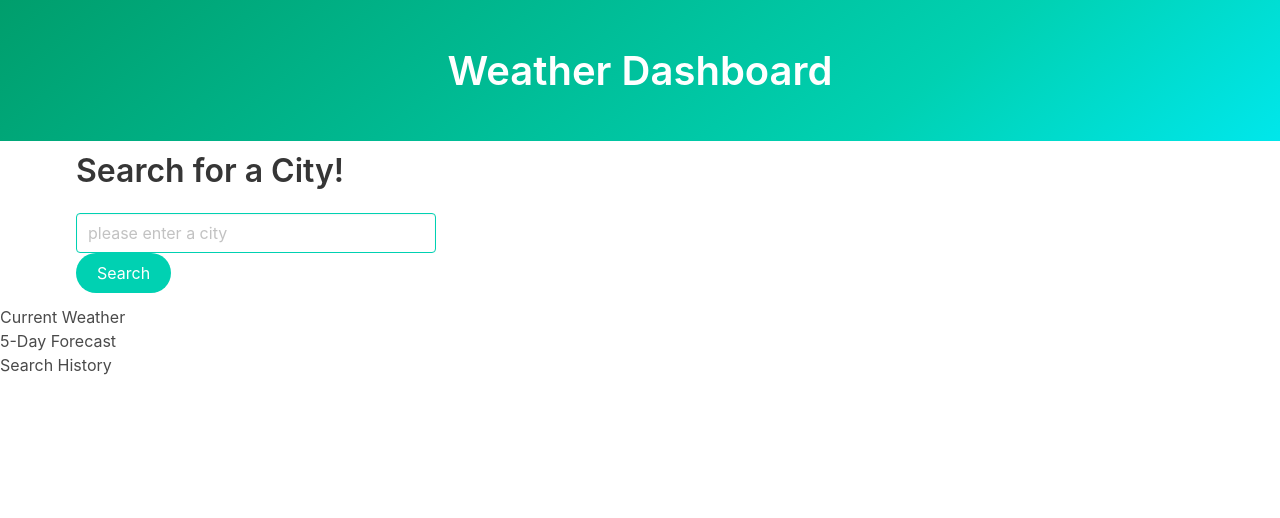
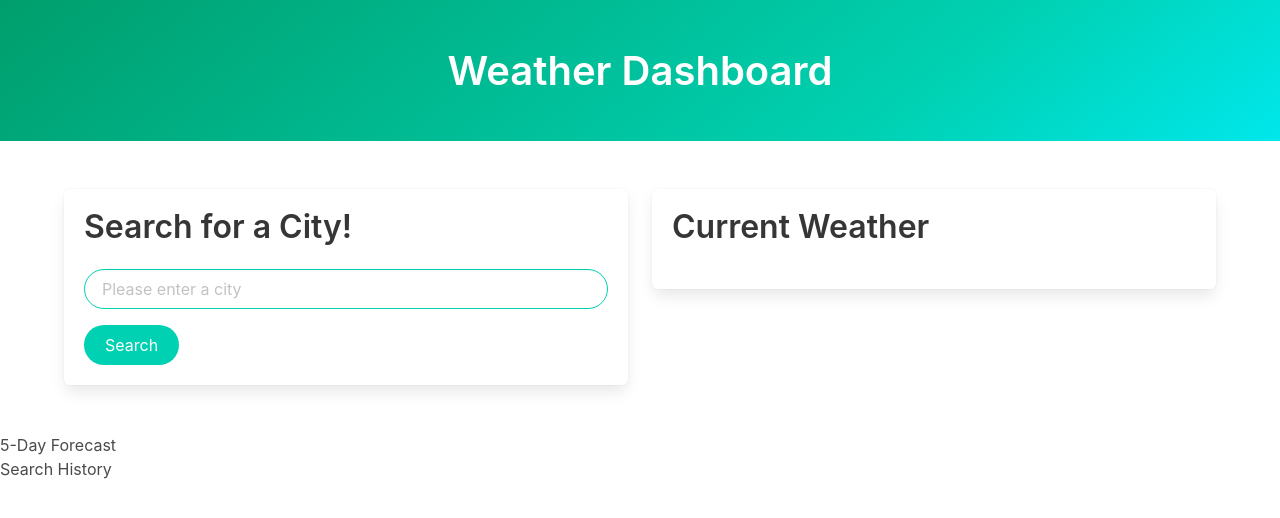
Before and after one commit to mika111420/weather-week-forecast, a plain HTML site: page index.html in a window 1280 px wide. Drawn offline with nearby package versions, Linux system fonts and the light colour scheme; files that its build step writes are made by us from their sources.

Commit message:
centered and styled search form and current weather sections

```diff
--- a/index.html
+++ b/index.html
@@ -20,21 +20,22 @@
     </section>
 
     <main>
-        <section class="search">
+        <section class="section">
             <div class="container">
-                <div class="column is-4">
+                <div class="columns">
+                    <div class="column is-half">
+                        <div class="box">
                             <p class="title is-3">Search for a City!</p>
                             <form id="searchForm">
-                        <input class="input is-primary is rounded" type="text" id="inputCity"
-                            placeholder="please enter a city">
-                        <input class="button is-normal is-primary is-rounded" type="submit" value="Search"></input>
+                                <input class="input is-primary is-rounded mb-4" type="text" id="inputCity"
+                                    placeholder="Please enter a city">
+                                <input class="button is-normal is-primary is-rounded" type="submit" value="Search">
                             </form>
                         </div>
                     </div>
-        </section>
-
-        <div id="currentWeather">
-            <h2>Current Weather</h2>
+                    <div class="column is-half">
+                        <div id="currentWeather" class="box">
+                            <h2 class="title">Current Weather</h2>
                             <div id="cityName"></div>
                             <div id="date"></div>
                             <div id="weatherIcon"></div>
@@ -42,6 +43,12 @@
                             <div id="humidity"></div>
                             <div id="windSpeed"></div>
                         </div>
+                    </div>
+                </div>
+            </div>
+        </section>
+
+
 
         <div id="dayForecast">
             <h2>5-Day Forecast</h2>
```
Lines whose indentation alone changed are shown as unchanged.
